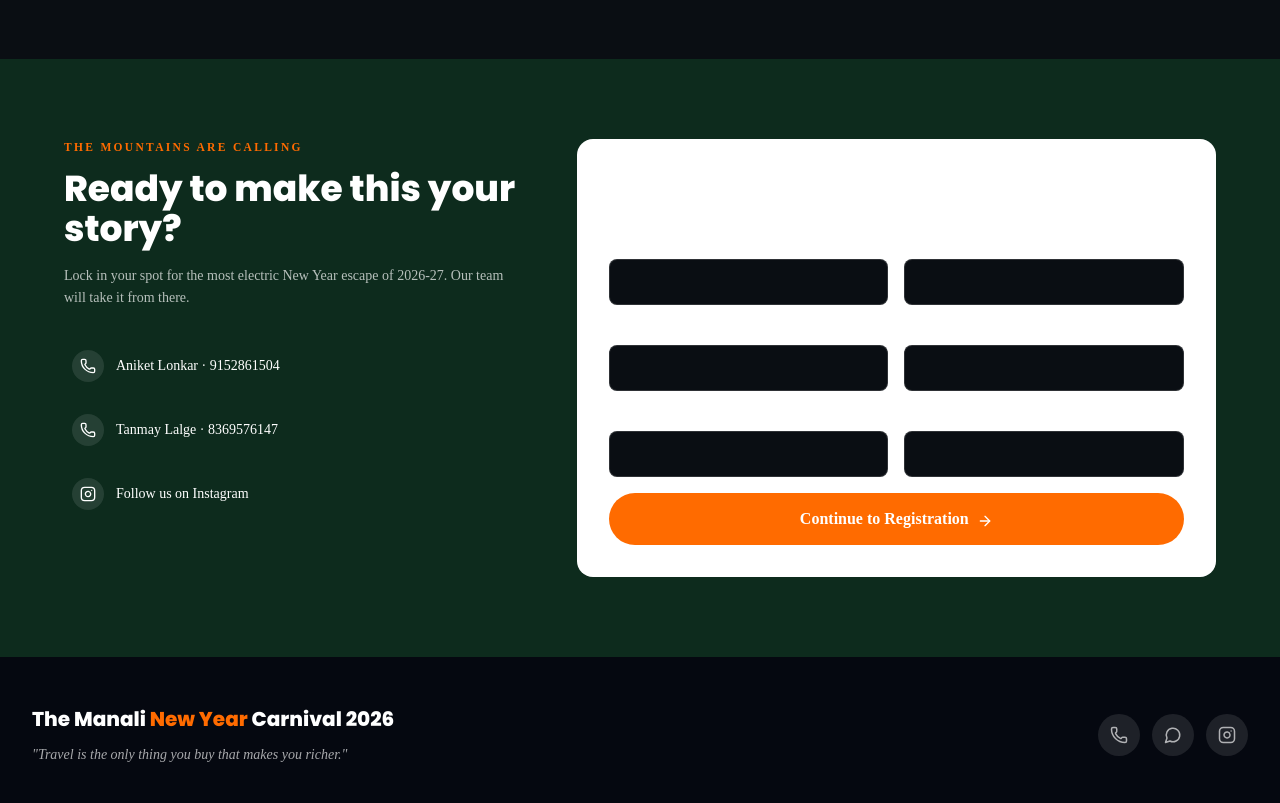
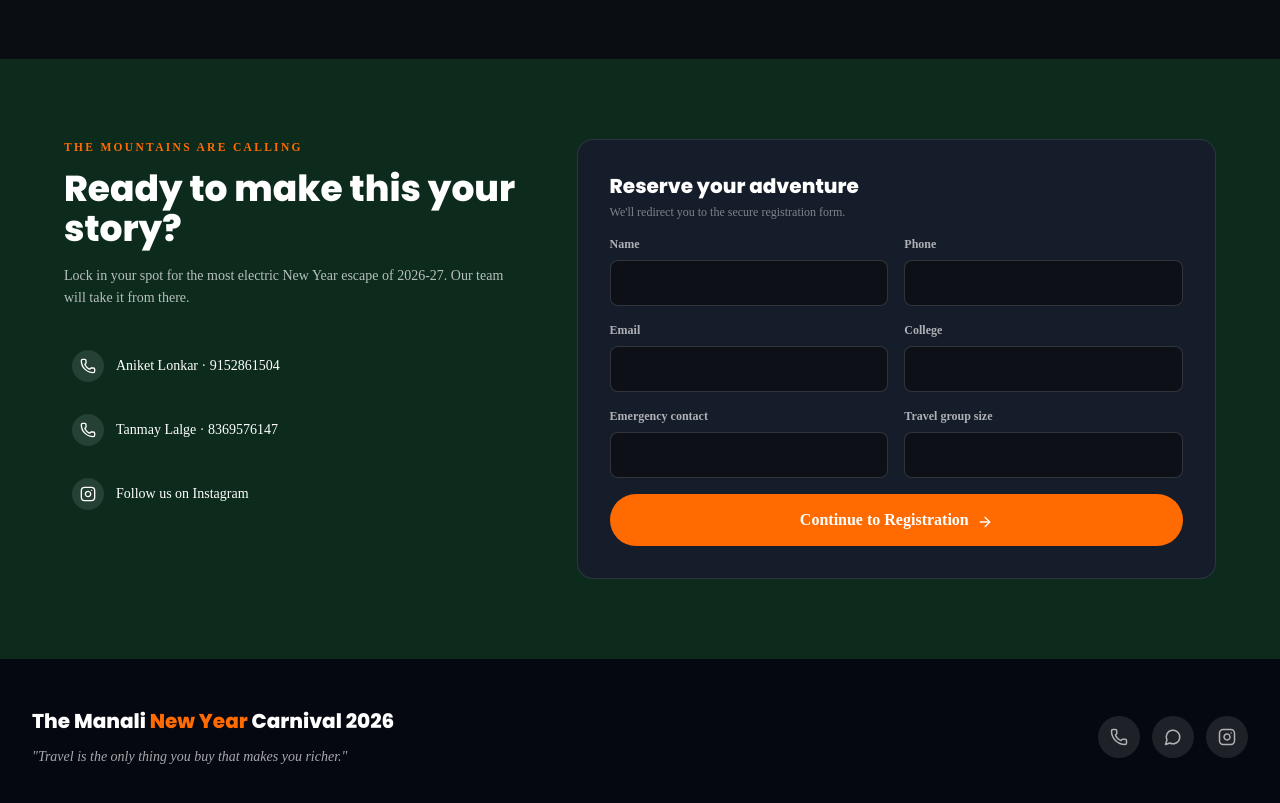
Before and after one commit to anaygore45/manali-new-year-carnival-2026, a Next.js app: page / in a window 1280 px wide. Shown: the part 8540-9343 px from the top of the page. Built offline with nearby package versions, Linux system fonts and the light colour scheme.

Commit message:
fix: registration form dark theme — dark card, visible input fields

```diff
--- a/app/page.tsx
+++ b/app/page.tsx
@@ -656,15 +656,15 @@ export default function Home() {
             </div>
           </Reveal>
           <Reveal>
-            <form action={formUrl} target="_blank" className="grid gap-4 rounded-2xl bg-white p-6 text-white sm:grid-cols-2 sm:p-8">
+            <form action={formUrl} target="_blank" className="grid gap-4 rounded-2xl bg-[#161d2a] border border-white/10 p-6 text-white sm:grid-cols-2 sm:p-8">
               <div className="sm:col-span-2">
-                <p className="font-display text-xl font-extrabold">Reserve your adventure</p>
-                <p className="mt-1 text-xs text-white/55">We'll redirect you to the secure registration form.</p>
+                <p className="font-display text-xl font-extrabold text-white">Reserve your adventure</p>
+                <p className="mt-1 text-xs text-white/45">We'll redirect you to the secure registration form.</p>
               </div>
               {[["Name", "text"], ["Phone", "tel"], ["Email", "email"], ["College", "text"], ["Emergency contact", "tel"], ["Travel group size", "number"]].map(([label, type]) => (
-                <label key={label} className="text-xs font-bold text-white/70">
+                <label key={label} className="text-xs font-bold text-white/65">
                   {label}
-                  <input required type={type} className="mt-2 w-full rounded-lg border border-white/15 px-3 py-3 text-sm font-normal outline-none focus:border-[#1a6fad] bg-[#0a0e13] text-white" />
+                  <input required type={type} className="mt-2 w-full rounded-lg border border-white/15 bg-[#0d1117] px-3 py-3 text-sm font-normal text-white placeholder-white/30 outline-none focus:border-adventure focus:ring-1 focus:ring-adventure/40" />
                 </label>
               ))}
               <button className="sm:col-span-2 rounded-full bg-adventure px-6 py-3.5 font-bold text-white transition hover:bg-[#e85f00] active:scale-95">
```
